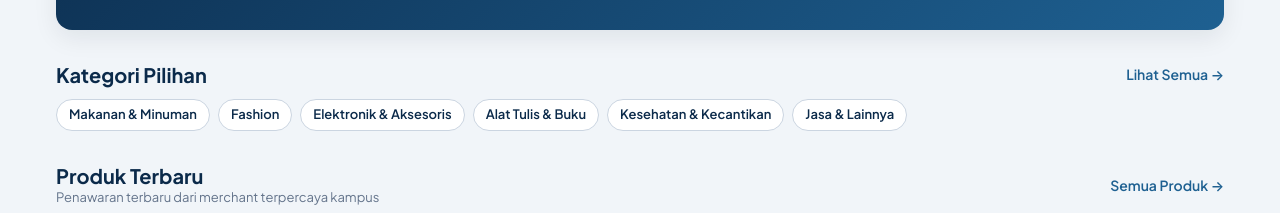
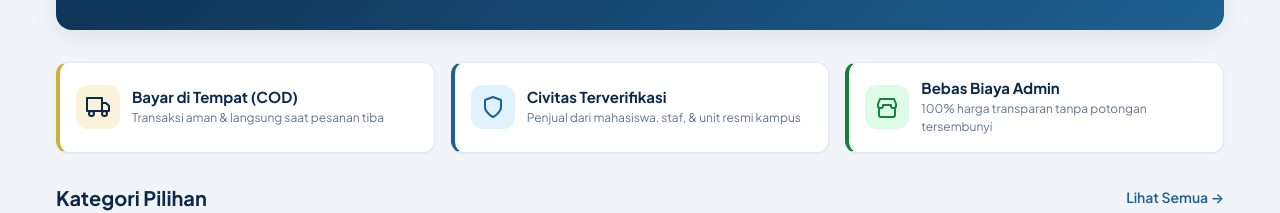
Before and after one commit to FarrelGhozy/SOUQNA, a React (Vite) app in the folder frontend/: page / in a window 1280 px wide. Shown: the part 365-578 px from the top of the page. Built offline with nearby package versions, Linux system fonts and the light colour scheme.

Commit message:
feat(web): seksi keunggulan COD civitas

```diff
--- a/frontend/src/pages/HomePage.tsx
+++ b/frontend/src/pages/HomePage.tsx
@@ -104,6 +104,103 @@ export function HomePage() {
               Cari
             </Button>
           </form>
+        </div>
+      </section>
+
+      {/* 3 Keunggulan Pasar Civitas UNIDA */}
+      <section
+        style={{
+          display: 'grid',
+          gridTemplateColumns: 'repeat(auto-fit, minmax(260px, 1fr))',
+          gap: 'var(--space-4)',
+        }}
+        aria-label="Keunggulan SOUQNA"
+      >
+        <div
+          className="card"
+          style={{
+            padding: 'var(--space-4)',
+            display: 'flex',
+            alignItems: 'center',
+            gap: 'var(--space-3)',
+            borderLeft: '4px solid var(--unida-gold)',
+          }}
+        >
+          <div
+            style={{
+              background: 'var(--gold-soft)',
+              padding: 10,
+              borderRadius: 'var(--radius-md)',
+              color: 'var(--unida-navy)',
+              display: 'flex',
+              alignItems: 'center',
+              justifyContent: 'center',
+            }}
+          >
+            <TruckIcon size={24} />
+          </div>
+          <div>
+            <h3 style={{ fontSize: '15px', fontWeight: 700, marginBottom: 2 }}>Bayar di Tempat (COD)</h3>
+            <p style={{ fontSize: '12px', color: 'var(--muted)', margin: 0 }}>Transaksi aman & langsung saat pesanan tiba</p>
+          </div>
+        </div>
+
+        <div
+          className="card"
+          style={{
+            padding: 'var(--space-4)',
+            display: 'flex',
+            alignItems: 'center',
+            gap: 'var(--space-3)',
+            borderLeft: '4px solid var(--unida-blue)',
+          }}
+        >
+          <div
+            style={{
+              background: 'var(--info-soft)',
+              padding: 10,
+              borderRadius: 'var(--radius-md)',
+              color: 'var(--unida-blue)',
+              display: 'flex',
+              alignItems: 'center',
+              justifyContent: 'center',
+            }}
+          >
+            <ShieldIcon size={24} />
+          </div>
+          <div>
+            <h3 style={{ fontSize: '15px', fontWeight: 700, marginBottom: 2 }}>Civitas Terverifikasi</h3>
+            <p style={{ fontSize: '12px', color: 'var(--muted)', margin: 0 }}>Penjual dari mahasiswa, staf, & unit resmi kampus</p>
+          </div>
+        </div>
+
+        <div
+          className="card"
+          style={{
+            padding: 'var(--space-4)',
+            display: 'flex',
+            alignItems: 'center',
+            gap: 'var(--space-3)',
+            borderLeft: '4px solid var(--success)',
+          }}
+        >
+          <div
+            style={{
+              background: 'var(--success-soft)',
+              padding: 10,
+              borderRadius: 'var(--radius-md)',
+              color: 'var(--success)',
+              display: 'flex',
+              alignItems: 'center',
+              justifyContent: 'center',
+            }}
+          >
+            <StoreIcon size={24} />
+          </div>
+          <div>
+            <h3 style={{ fontSize: '15px', fontWeight: 700, marginBottom: 2 }}>Bebas Biaya Admin</h3>
+            <p style={{ fontSize: '12px', color: 'var(--muted)', margin: 0 }}>100% harga transparan tanpa potongan tersembunyi</p>
+          </div>
         </div>
       </section>
 
```
